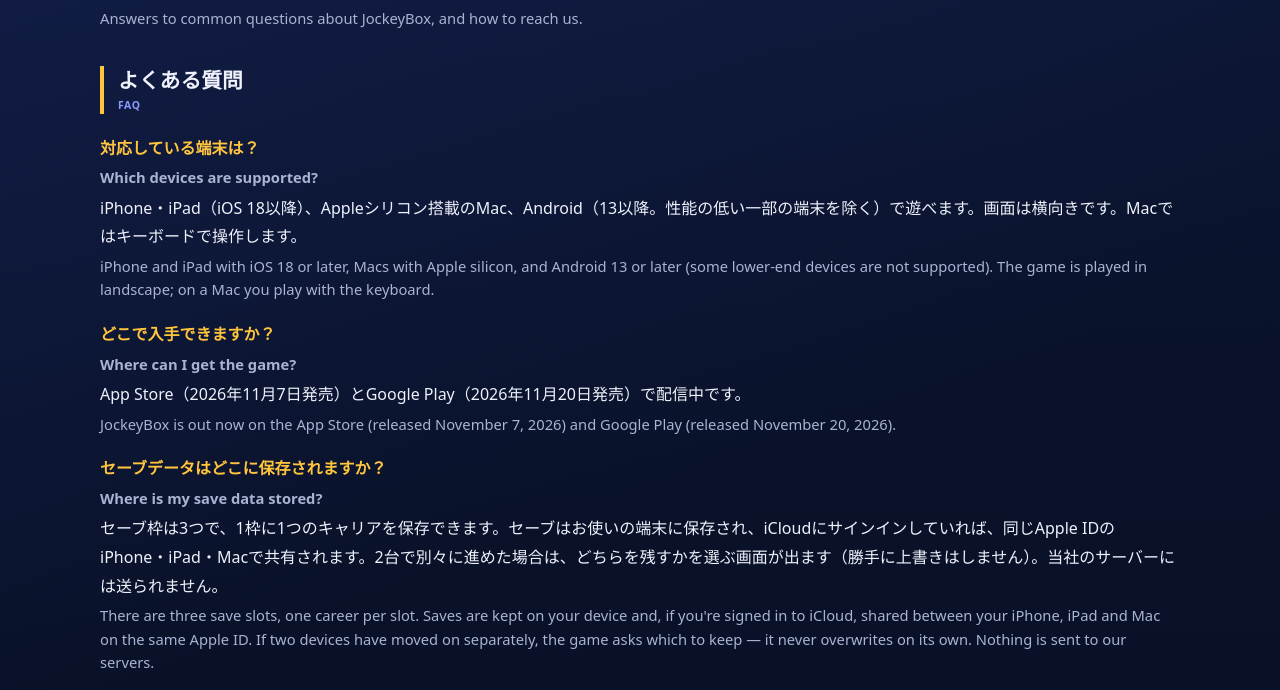
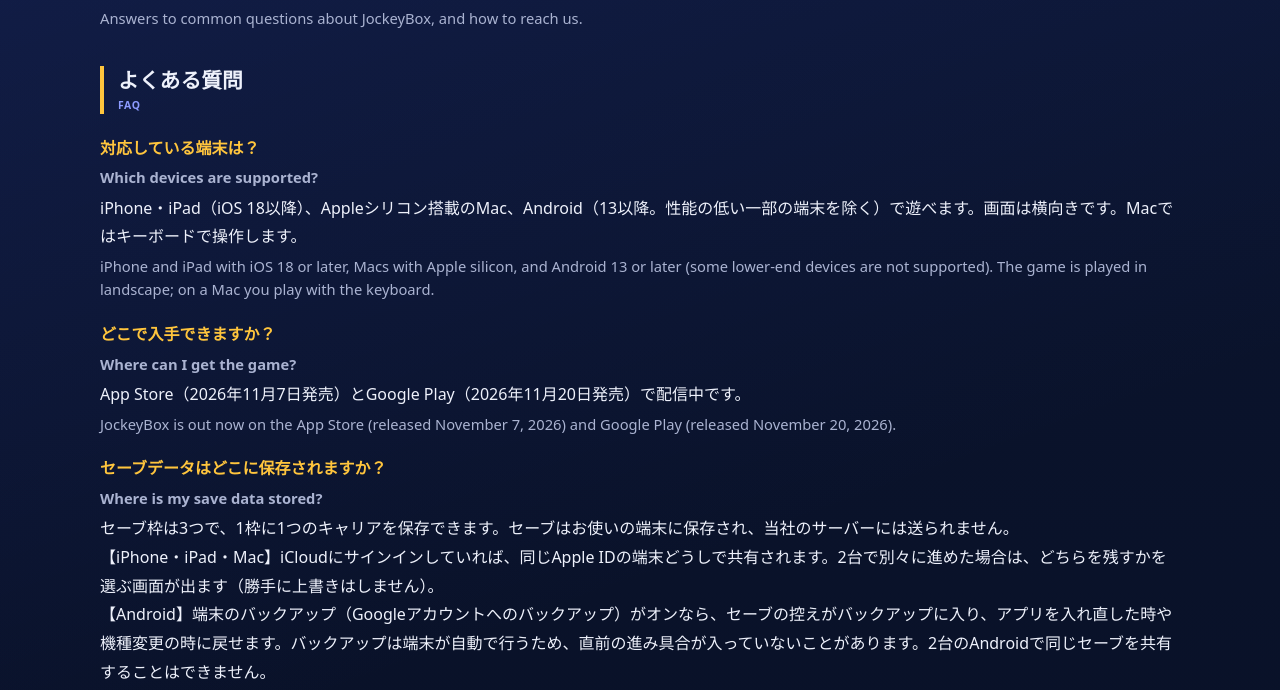
Before and after one commit to ipsbox-io/jockeybox-pages, a plain HTML site: page support/index.html in a window 1280 px wide. Shown: the part 233-923 px from the top of the page. Drawn offline with Linux system fonts and the light colour scheme.

Commit message:
サポートのセーブの説明に Android を足す（Google のバックアップで入れ直し・機種変更に戻せる、Apple との引き継ぎは無し）
小川さん「直して」（2026-11-20）。中身は Android 版のコード（SaveStore.kt・backup_rules／data_extraction_rules）で確かめた。

Co-Authored-By: Claude Opus 5.5 <noreply@anthropic.com>

```diff
--- a/support/index.html
+++ b/support/index.html
@@ -48,8 +48,8 @@
         <span class="en" lang="en">JockeyBox is out now on the App Store (released November 7, 2026) and Google Play (released November 20, 2026).</span></dd>
 
       <dt>セーブデータはどこに保存されますか？<span class="en" lang="en">Where is my save data stored?</span></dt>
-      <dd>セーブ枠は3つで、1枠に1つのキャリアを保存できます。セーブはお使いの端末に保存され、iCloudにサインインしていれば、同じApple IDのiPhone・iPad・Macで共有されます。2台で別々に進めた場合は、どちらを残すかを選ぶ画面が出ます（勝手に上書きはしません）。当社のサーバーには送られません。
-        <span class="en" lang="en">There are three save slots, one career per slot. Saves are kept on your device and, if you're signed in to iCloud, shared between your iPhone, iPad and Mac on the same Apple ID. If two devices have moved on separately, the game asks which to keep — it never overwrites on its own. Nothing is sent to our servers.</span>
+      <dd>セーブ枠は3つで、1枠に1つのキャリアを保存できます。セーブはお使いの端末に保存され、当社のサーバーには送られません。<br>【iPhone・iPad・Mac】iCloudにサインインしていれば、同じApple IDの端末どうしで共有されます。2台で別々に進めた場合は、どちらを残すかを選ぶ画面が出ます（勝手に上書きはしません）。<br>【Android】端末のバックアップ（Googleアカウントへのバックアップ）がオンなら、セーブの控えがバックアップに入り、アプリを入れ直した時や機種変更の時に戻せます。バックアップは端末が自動で行うため、直前の進み具合が入っていないことがあります。2台のAndroidで同じセーブを共有することはできません。<br>【AppleとAndroidの間】セーブは引き継げません。
+        <span class="en" lang="en">There are three save slots, one career per slot. Saves are kept on your device; nothing is sent to our servers.<br>iPhone, iPad and Mac: if you're signed in to iCloud, saves are shared between your devices on the same Apple ID. If two devices have moved on separately, the game asks which to keep — it never overwrites on its own.<br>Android: if device backup (backup to your Google Account) is on, a copy of your saves is included, so you can get them back after reinstalling the app or moving to a new phone. The device makes these backups on its own schedule, so the most recent progress may be missing. Saves are not shared between two Android devices.<br>Saves cannot be moved between Apple devices and Android.</span>
 </dd>
 
       <dt>機種を変えたら、続きから遊べますか？<span class="en" lang="en">Can I carry on after changing devices?</span></dt>
```
